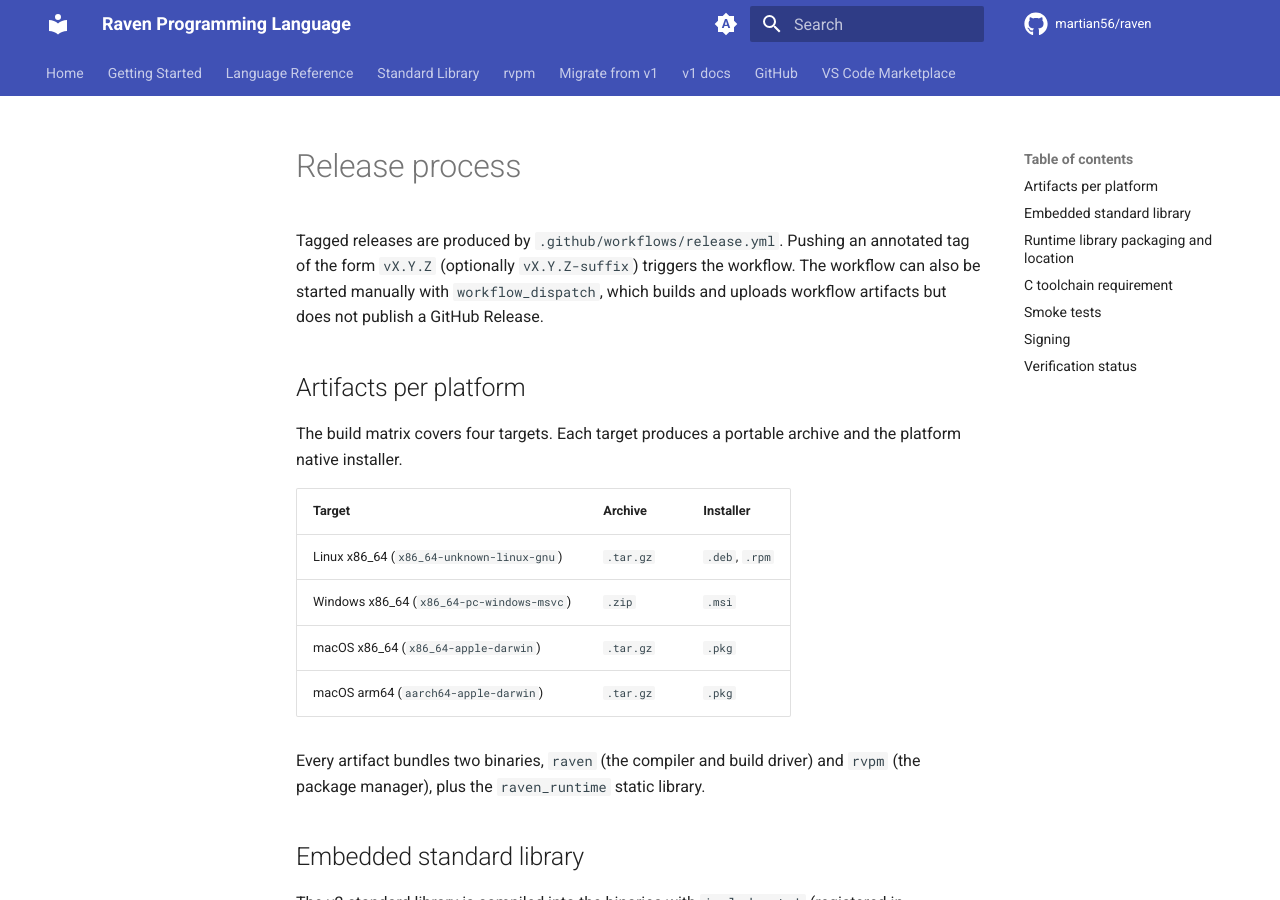
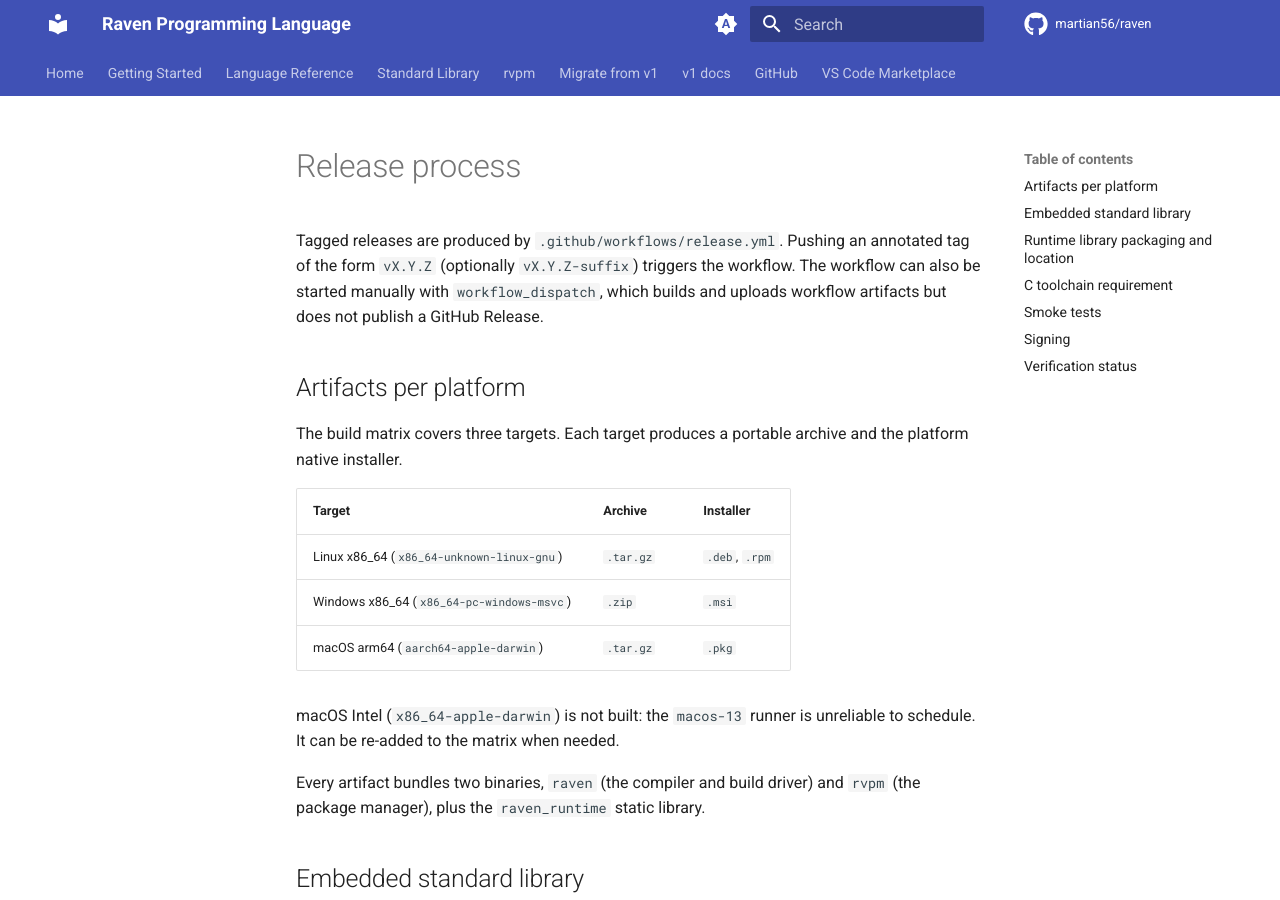
Before and after one commit to martian56/raven, an MkDocs documentation site: the page built from docs/v2/specs/release.md, in a window 1280 px wide and 900 px high. Built offline with MkDocs 1.6.1 and Material for MkDocs 9.7.7, drawn with Linux system fonts in a browser that asks for light colours; comment, search, counter and statistics services are not loaded.

Commit message:
ci(release): drop the macos-13 (Intel) target; build Apple Silicon only
The macos-13 runner does not get scheduled, so the macos-x86_64 build and
smoke jobs hang waiting for a runner. Drop that target from both matrices
and update the docs (installers list, release spec) to macOS Apple Silicon.

```diff
--- a/docs/v2/specs/release.md
+++ b/docs/v2/specs/release.md
@@ -8,15 +8,17 @@ Release.
 
 ## Artifacts per platform
 
-The build matrix covers four targets. Each target produces a portable archive
+The build matrix covers three targets. Each target produces a portable archive
 and the platform native installer.
 
 | Target | Archive | Installer |
 |--------|---------|-----------|
 | Linux x86_64 (`x86_64-unknown-linux-gnu`) | `.tar.gz` | `.deb`, `.rpm` |
 | Windows x86_64 (`x86_64-pc-windows-msvc`) | `.zip` | `.msi` |
-| macOS x86_64 (`x86_64-apple-darwin`) | `.tar.gz` | `.pkg` |
 | macOS arm64 (`aarch64-apple-darwin`) | `.tar.gz` | `.pkg` |
+
+macOS Intel (`x86_64-apple-darwin`) is not built: the `macos-13` runner is
+unreliable to schedule. It can be re-added to the matrix when needed.
 
 Every artifact bundles two binaries, `raven` (the compiler and build driver)
 and `rvpm` (the package manager), plus the `raven_runtime` static library.
```
Also changed, not shown: README.md (+1 -1 lines), docs/index.md (+1 -1 lines), docs/v2/guide/getting-started.md (+1 -1 lines), 1 other file.
